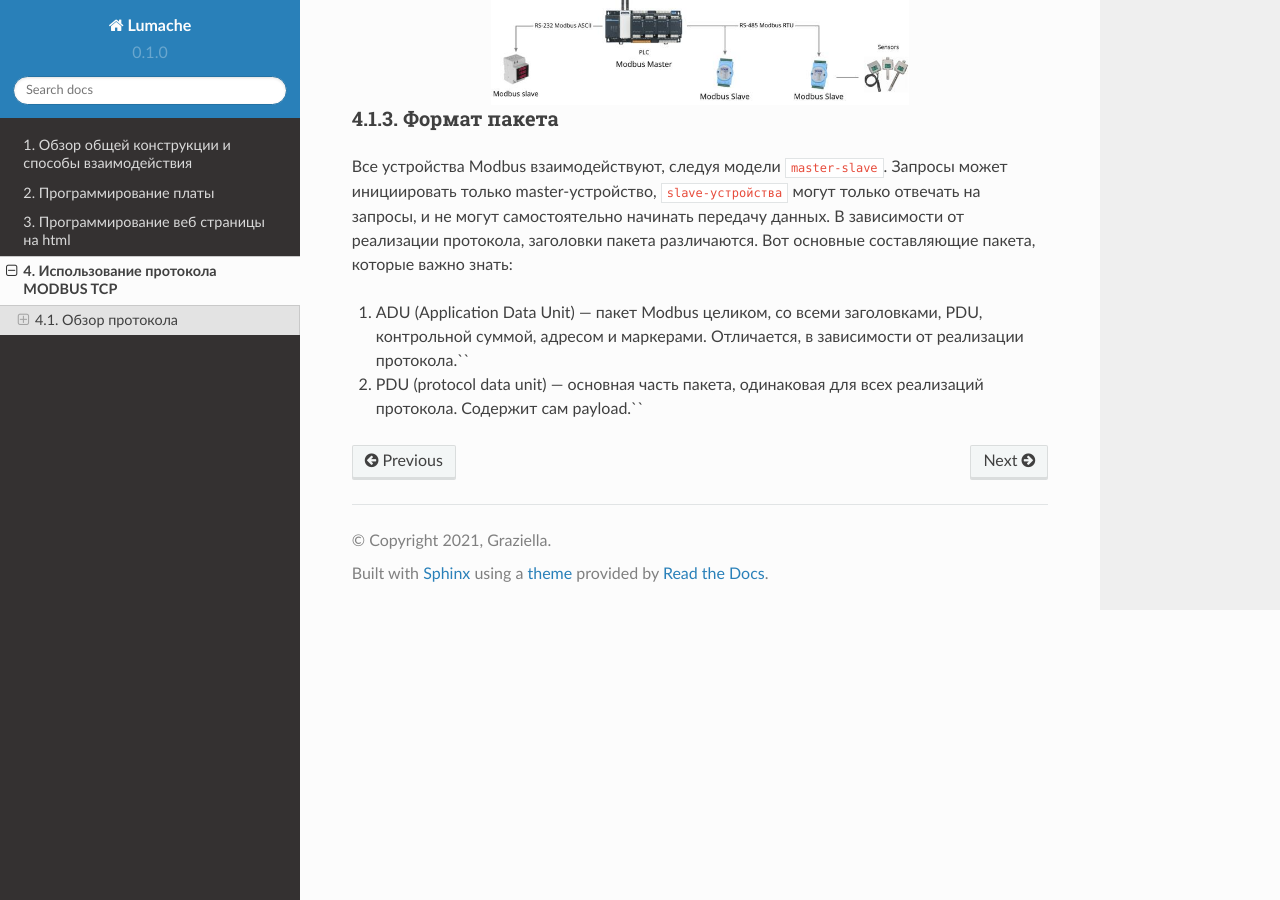
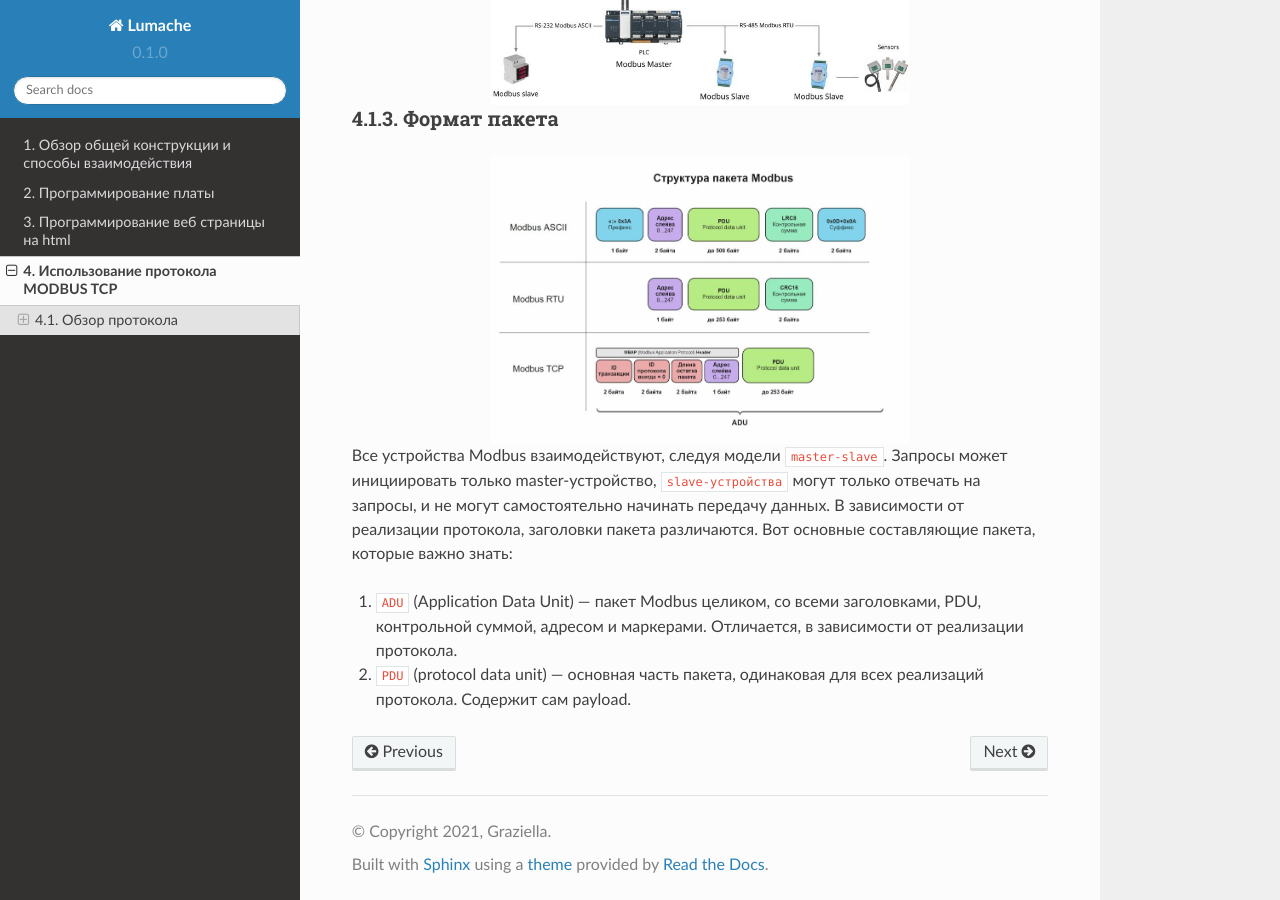
Before and after one commit to BBanwz/book_AL_GH, a Sphinx documentation site: the page built from docs/source/4/1.rst, in a window 1280 px wide and 900 px high, scrolled down 954 px. Built offline with Sphinx 7.4.7 and the Read the Docs theme 2.0.0, drawn with Linux system fonts in a browser that asks for light colours; pages that are not in the unit, such as notebooks, are missing from menus; part of the change alters nothing that is shown.

Commit message:
Update 1.rst

```diff
--- a/docs/source/4/1.rst
+++ b/docs/source/4/1.rst
@@ -29,8 +29,15 @@ MODBUS TCP работает по принципу ``клиент-серверн
 
 Формат пакета
 ~~~~~~~~~~~~~
+
+.. figure:: images/3.jpg
+       :width: 60%
+       :align: center
+       :alt: Формат пакета
+
+
 Все устройства Modbus взаимодействуют, следуя модели ``master-slave``. Запросы может инициировать только master-устройство, ``slave-устройства`` могут только отвечать на запросы, и не могут самостоятельно начинать передачу данных. В зависимости от реализации протокола, заголовки пакета различаются. Вот основные составляющие пакета, которые важно знать:
 
-1. ADU (Application Data Unit) — пакет Modbus целиком, со всеми заголовками, PDU, контрольной суммой, адресом и маркерами. Отличается, в зависимости от реализации протокола.``
+1. ``ADU`` (Application Data Unit) — пакет Modbus целиком, со всеми заголовками, PDU, контрольной суммой, адресом и маркерами. Отличается, в зависимости от реализации протокола.
 
-2. PDU (protocol data unit) — основная часть пакета, одинаковая для всех реализаций протокола. Содержит сам payload.``
+2. ``PDU`` (protocol data unit) — основная часть пакета, одинаковая для всех реализаций протокола. Содержит сам payload.
```
